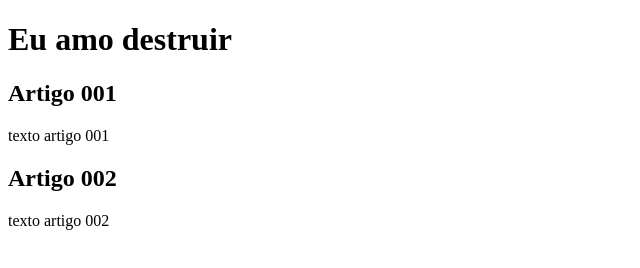
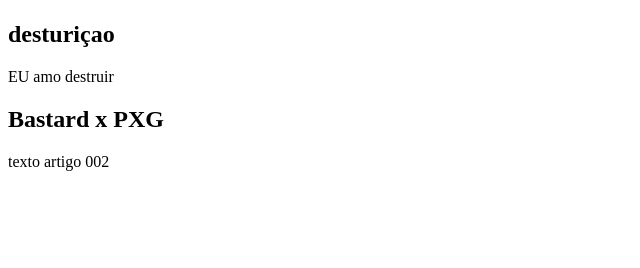
Before and after one commit to Hortencio-Arthur/projeto-site, a plain HTML site: page index.html in a window 1280 px wide. Shown: the whole page, without its empty margins (0-640 px from the left). Drawn offline with Linux system fonts and the light colour scheme.

Commit message:
comecei a escrever o conteudo

```diff
--- a/index.html
+++ b/index.html
@@ -3,19 +3,19 @@
 <head>
     <meta charset="UTF-8">
     <meta name="viewport" content="width=device-width, initial-scale=1.0">
-    <title>Destruiçao</title>
+    <title>titulo</title>
 </head>
 <body>
     <main>
         <header>
-            <h1>Eu amo destruir</h1>
+            <h1></h1>
         </header>
         <article>
-            <h2>Artigo 001</h2>
-            <p>texto artigo 001</p>
+            <h2>desturiçao</h2>
+            <p>EU amo destruir</p>
         </article>
         <article>
-            <h2>Artigo 002</h2>
+            <h2>Bastard x PXG</h2>
             <p>texto artigo 002</p>
         </article>
 
```
